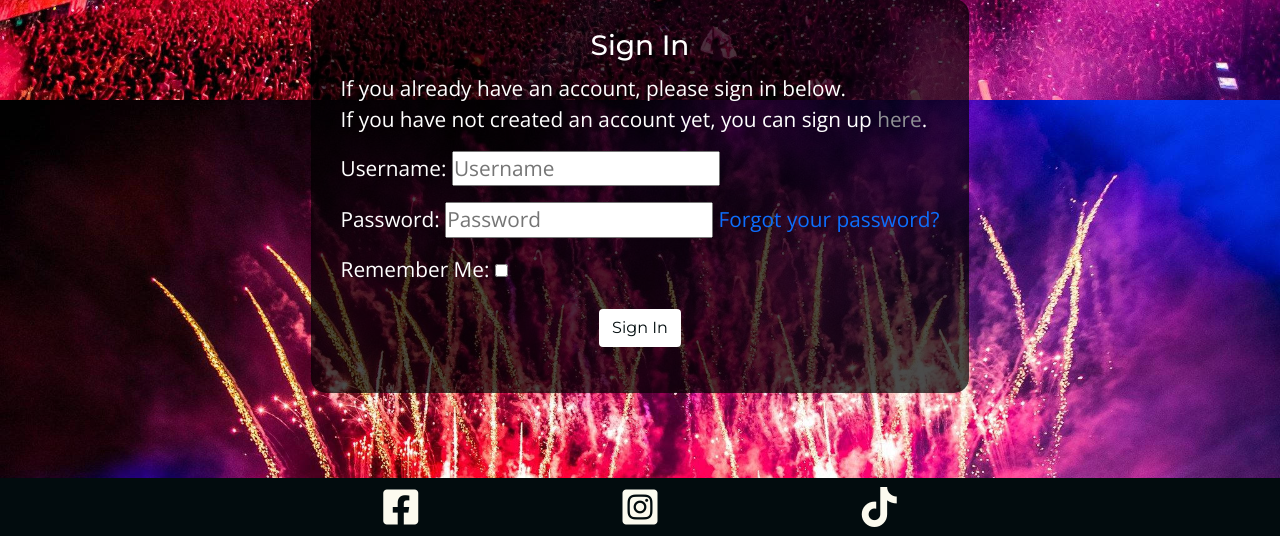
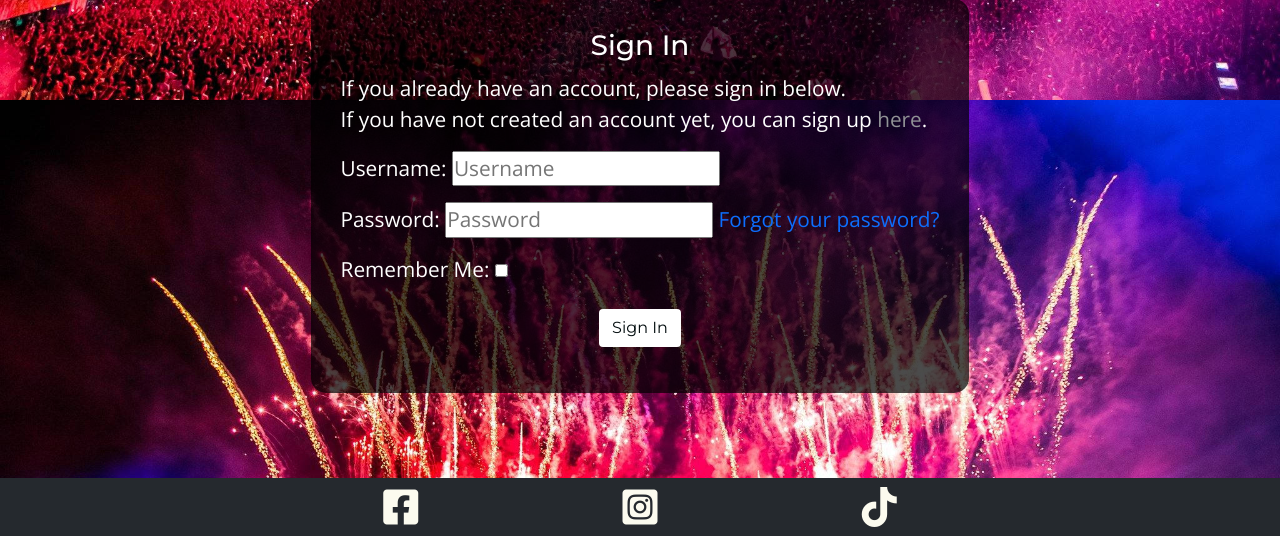
Before and after one commit to lunartechfreek/rave-hub, a Django app: a page that uses templates/base.html in a window 1280 px wide. Shown: the part 700-1236 px from the top of the page. Run offline with Django 4.2, Linux system fonts and the light colour scheme; some libraries are stand-ins or nearby versions.

Commit message:
Change footer background colour

```diff
--- a/static/css/style.css
+++ b/static/css/style.css
@@ -611,6 +611,7 @@ p {
 /************************** Footer */
 footer {
     margin-top: 80px;
+    background-color: #25292E;
 }
 
 .footer-icon {
--- a/templates/base.html
+++ b/templates/base.html
@@ -172,7 +172,7 @@
 
 
     <!-- Footer -->
-    <footer class="footer py-1 dark-bg text-center">
+    <footer class="footer py-1 text-center">
         <a href="https://www.facebook.com/" target="_blank" rel="noopener"
             aria-label="Visit our Facebook page (Opens in new tab)">
             <i class="fab fa-facebook-square footer-icon"></i>
```
